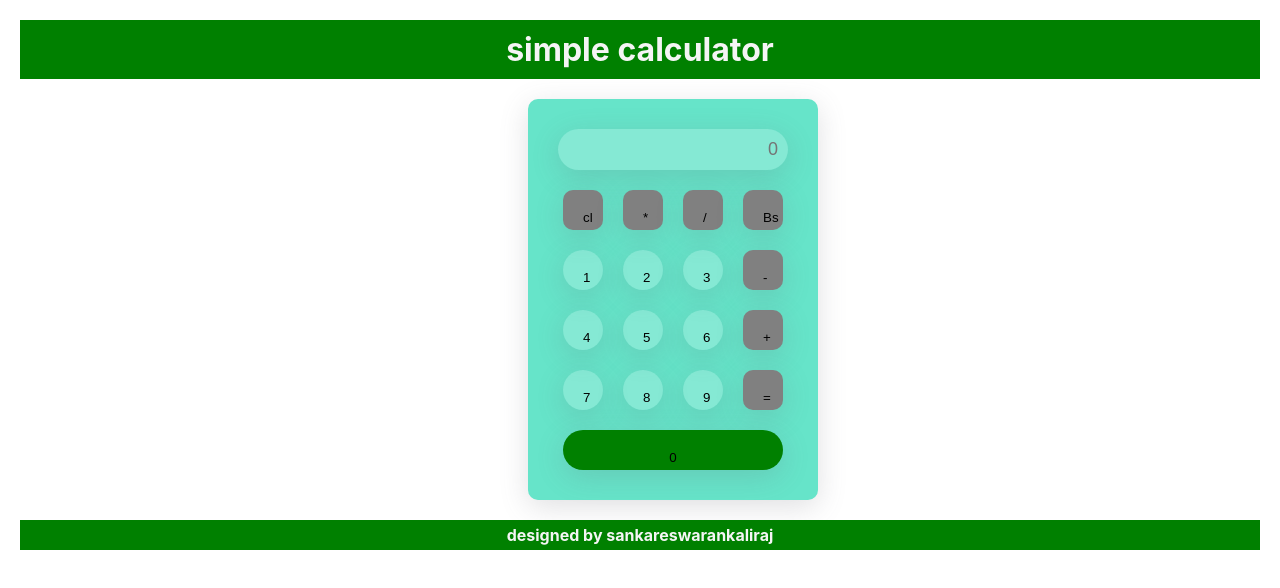
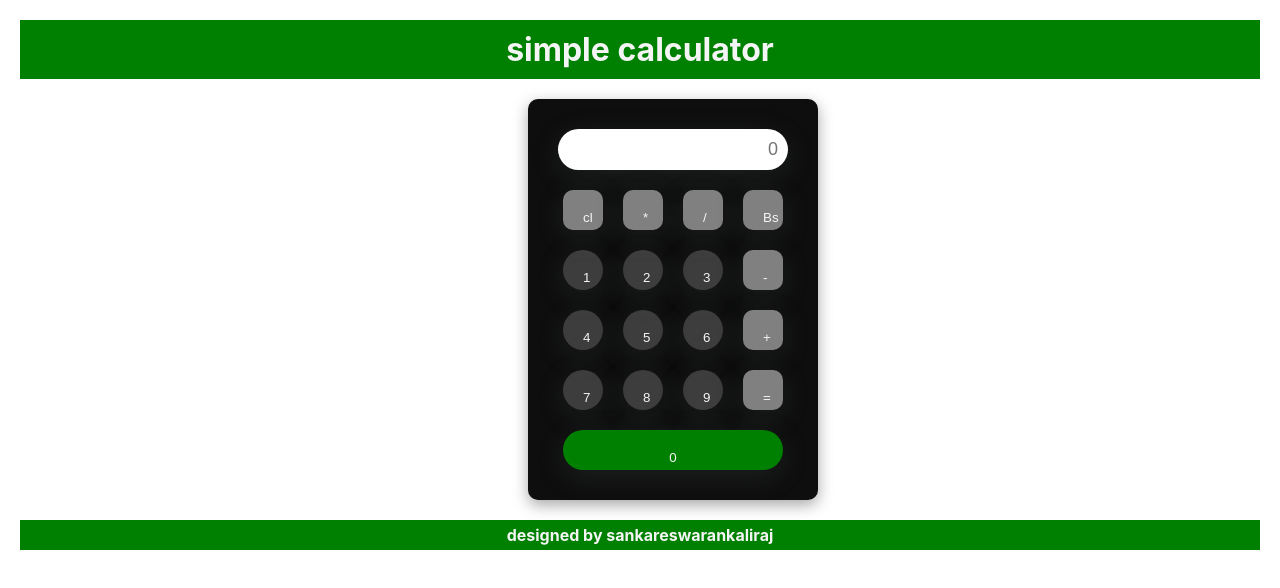
Before and after one commit to sankareswarankaliraj/calculator, a React (Create React App) app: page / in a window 1280 px wide. Shown: the top 588 px of the page. Built offline with nearby package versions, Linux system fonts and the light colour scheme.

Commit message:
BACKGROUNDCOLOR

```diff
--- a/src/styles.css
+++ b/src/styles.css
@@ -4,12 +4,12 @@
 }
 .calculator {
   padding: 20px;
-  margin: 20px 508px;
+  margin:20px 508px;
   width: fit-content;
-  box-shadow: #64646f33 0px 7px 29px 0px;
+  box-shadow: rgba(0, 0, 0, 0.35) 0px 5px 15px;
   border-radius: 10px;
   text-align: center;
-  background-color: rgb(102, 228, 201);
+  background-color: rgb(13, 14, 13);
 }
 button {
   height: 30px;
@@ -21,6 +21,7 @@ button {
   background-color: rgba(260, 248, 255, 0.2);
   border-radius: 30px;
   text-align: center;
+  color:whitesmoke;
 }
 input {
   margin: 10px;
@@ -28,7 +29,7 @@ input {
   width: 210px;
   box-shadow: rgba(100, 100, 111, 0.2) 0px 7px 29px 0px;
   border: none;
-  background-color: rgba(260, 248, 255, 0.2);
+  background-color:aliceblue);
   outline: none;
   border-radius: 30px;
   text-align: end;
```
